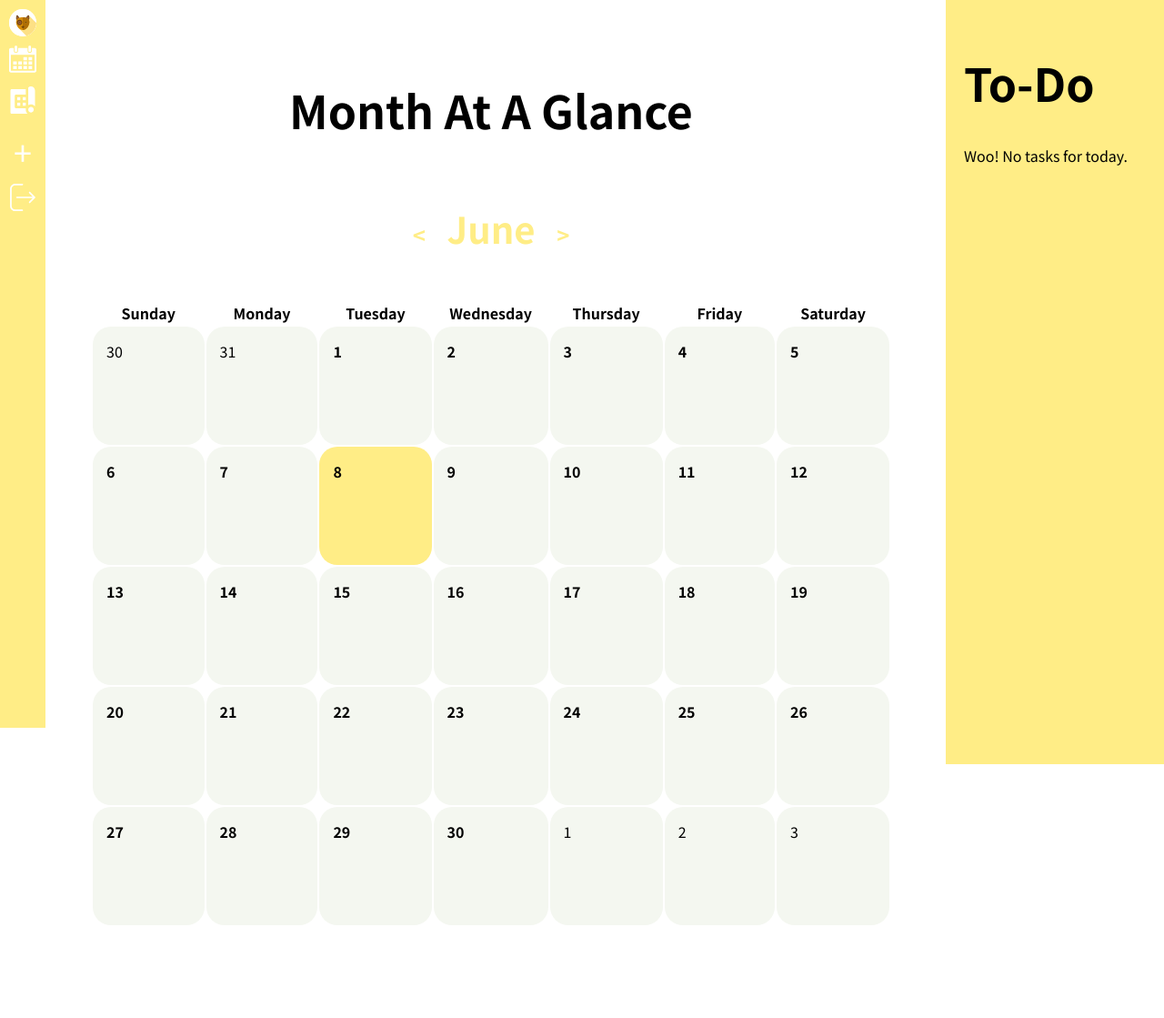
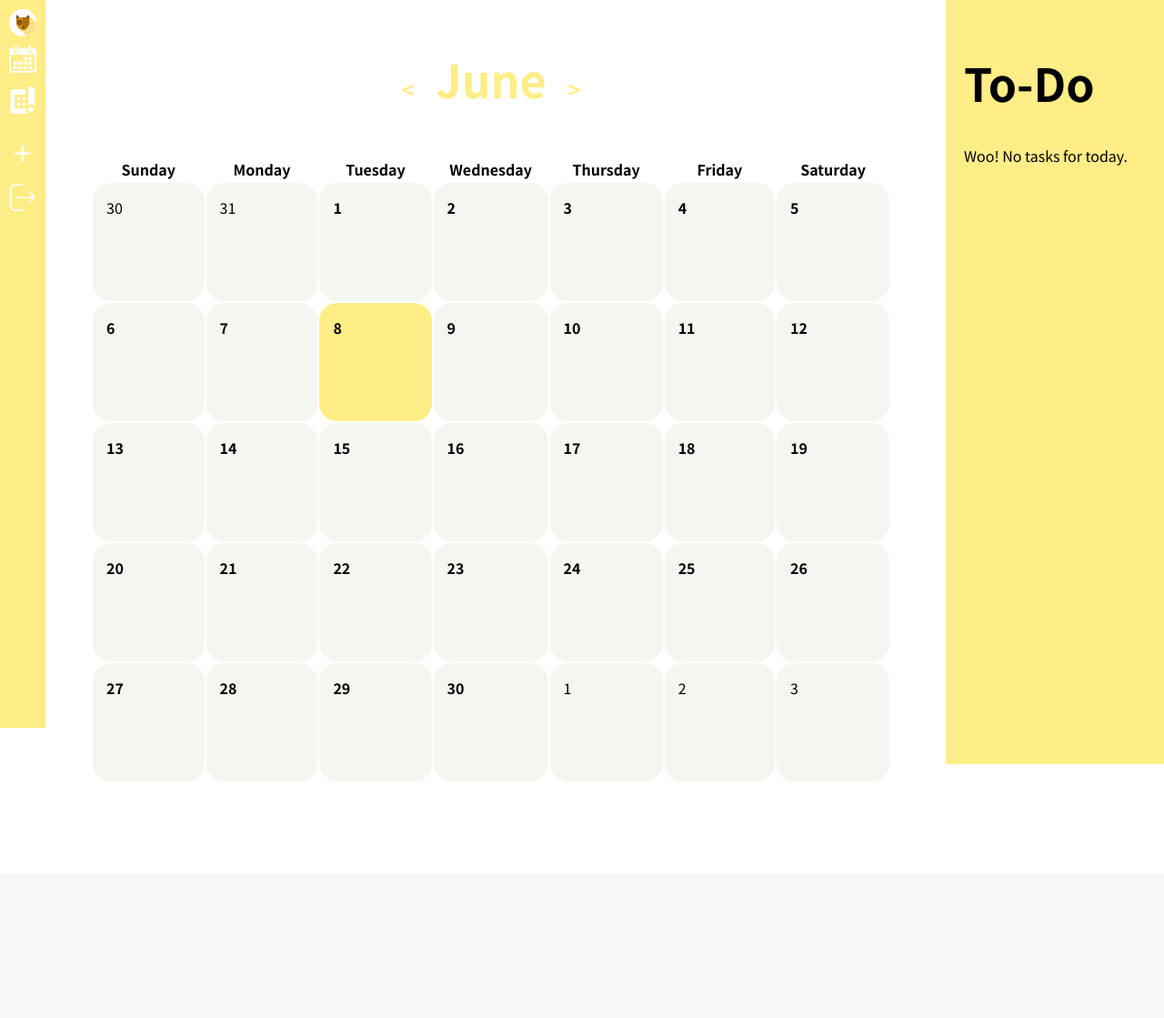
Before and after one commit to alyssadsouza/SPOT, a Django app: page /calendar/6 in a window 1280 px wide. Shown: the whole page at 91% size. After the commit the page ends 840 px from the top, so only its background shows below. Run offline with Django 3.2, Linux system fonts and the light colour scheme; a user stored in the database is signed in; data comes from the database, SQL or seed files in the repository; both versions use the stored data as it was after the commit; style sheets or scripts are compiled from the project's sources.

Commit message:
Fix calendar styling

```diff
--- a/spot/static/styles.scss
+++ b/spot/static/styles.scss
@@ -102,7 +102,6 @@ table {
     td {
         height: 100px;
         width: 100px;
-        overflow: auto;
         padding:10px;
         vertical-align: top;
         border: 5px solid transparent;
@@ -110,6 +109,17 @@ table {
         border-radius:20px;
         background-color: $ivory;
     }
+}
+
+.calendar-events {
+    overflow: auto;
+    width:100%;
+    height:90%;
+}
+
+.calendar-events::-webkit-scrollbar {
+    height: 0px;
+    width: 0px;
 }
 
 #calendar-heading {
@@ -161,7 +171,7 @@ nav {
 }
 
 #calendar {
-    padding:50px 300px 100px 100px;
+    padding:0 300px 100px 100px;
     h1 {
         text-align: center;
     }
@@ -284,8 +294,10 @@ nav {
 
 #no-projects {
     text-align: center;
-    width:100%;
-    transform: translate(0,250px);
+    width: 100%;
+    top: 50%;
+    position: fixed;
+    transform: translate(0, -50%);
 }
 
 #addproject {
--- a/spot/templates/blueprints.html
+++ b/spot/templates/blueprints.html
@@ -120,7 +120,7 @@
         {% empty %}
             <div id="no-projects">
                 <h1>You don't have any projects yet.</h1>
-                <h1><a href="{% url 'add-project' %}" id="create-project">Create One!</a></h1>
+                <h1><a href="{% url 'add-project' %}" id="create-project-btn">Create One!</a></h1>
             </div>
         {% endfor %}
 
--- a/spot/templates/calendar.html
+++ b/spot/templates/calendar.html
@@ -7,11 +7,9 @@
 
     <div id="calendar">
 
-        <h1>Month At A Glance</h1>
-
         <ul id="calendar-heading">
             <li><a class="cal-btn" href="{% url 'calendar' prev_month %}"><</a></li>
-            <li><h2>{{month_name}}</h2></li>
+            <li><h1>{{month_name}}</h1></li>
             <li><a class="cal-btn" href="{% url 'calendar' next_month %}">></a></li>
         </ul>
 
@@ -36,16 +34,21 @@
                         {% else %}
                             <td>
                         {% endif %}
+
                         {% if day.month != prev_month and day.month != next_month %}
                             <b>{{ day.day }}</b><br>
                         {% else %}
                             {{ day.day }}<br>
                         {% endif %}
+
+                        <div class="calendar-events">
                             {% for event in events %}
                                 {% if day.day == event.deadline.day %}
                                     {{event.title}}<br>
                                 {% endif %}
                             {% endfor %}
+                        </div>
+
                     </td>
                     {% endfor %}
                 </tr>
```
Also changed, not shown: db.sqlite3. Lines whose indentation alone changed are shown as unchanged.
